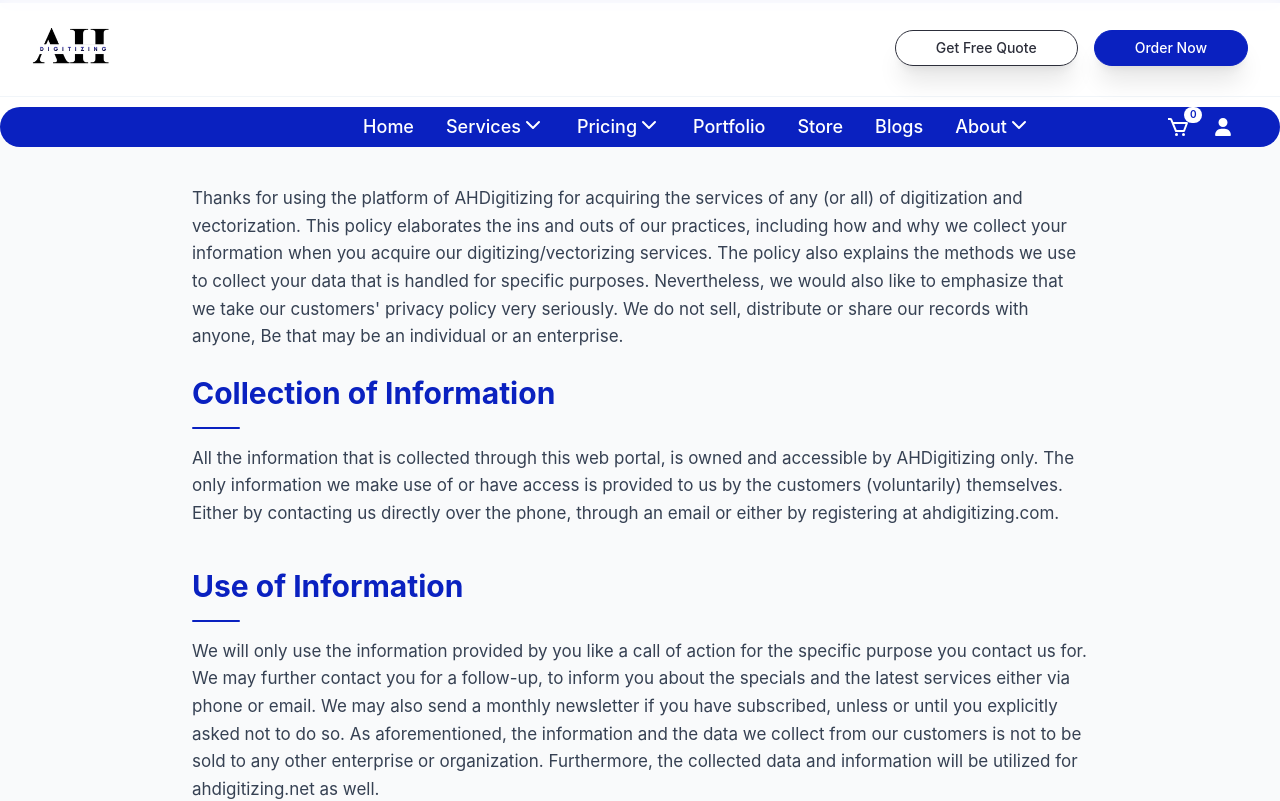
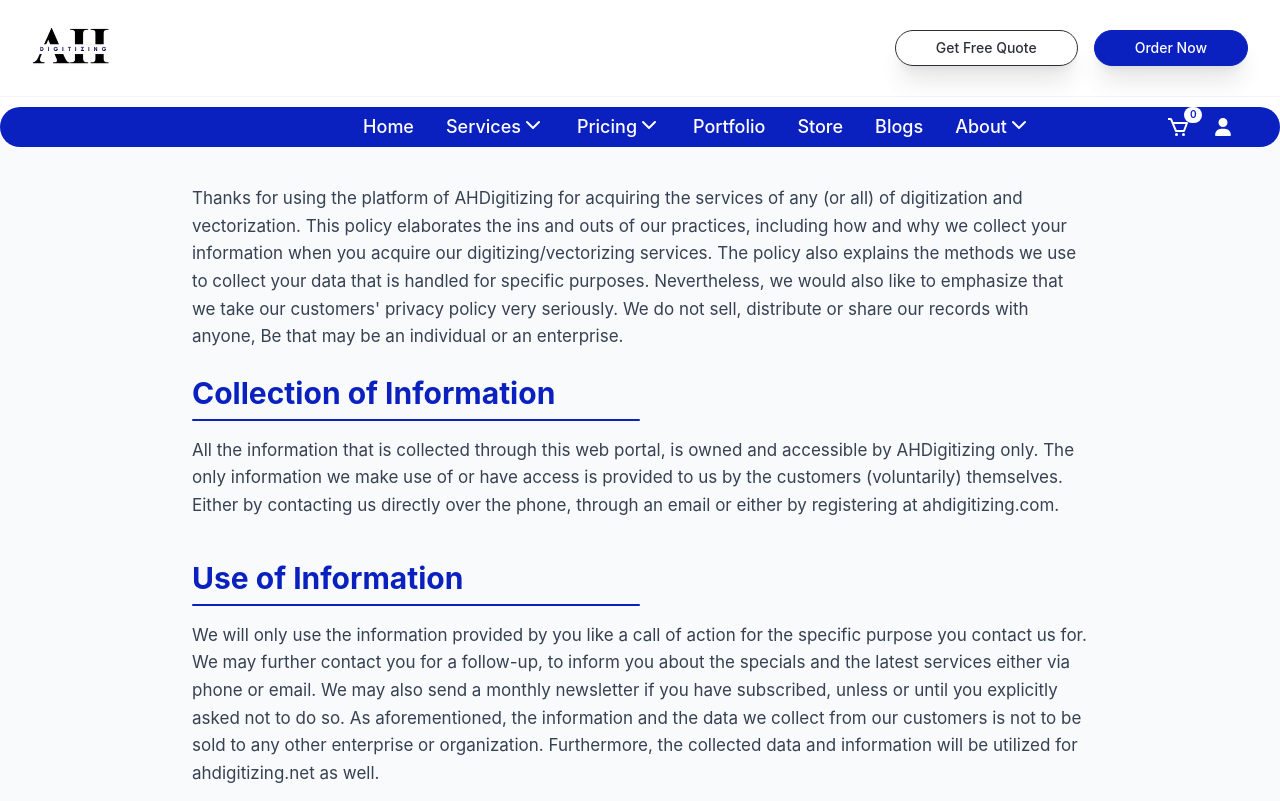
Before and after one commit to fourgoAgency/Ah-digitizing, a Next.js app: page /privacy-policy in a window 1280 px wide. Shown: the top 801 px of the page. Built offline with nearby package versions, Linux system fonts and the light colour scheme.

Commit message:
Update page.tsx

```diff
--- a/app/privacy-policy/page.tsx
+++ b/app/privacy-policy/page.tsx
@@ -1,5 +1,5 @@
 "use client";
-import { motion, useScroll, useSpring } from "framer-motion";
+import { motion } from "framer-motion";
 import Image from "next/image";
 
 // Privacy Policy Data
@@ -49,22 +49,8 @@ const privacyData = [
 ];
 
 export default function PrivacyPolicyPage() {
-  const { scrollYProgress } = useScroll();
-  const scaleX = useSpring(scrollYProgress, {
-    stiffness: 100,
-    damping: 30,
-    restDelta: 0.001,
-  });
-
   return (
     <div className="min-h-screen bg-gray-50">
-
-      {/* Scroll Progress Bar */}
-      <motion.div
-        style={{ scaleX }}
-        className="fixed top-0 left-0 right-0 h-[3px] bg-[#0A21C0] origin-left z-50"
-      />
-
       {/* Privacy Policy Content */}
       <div className="py-12 px-4 sm:px-6 lg:px-8">
         <div className="max-w-4xl mx-auto">
@@ -78,26 +64,26 @@ export default function PrivacyPolicyPage() {
               className={section.title ? "mb-10" : "mb-6"}
             >
               {section.title && (
-                <>
+                <div className="mb-4">
                   <motion.h2
                     initial={{ opacity: 0, x: -20 }}
                     whileInView={{ opacity: 1, x: 0 }}
                     viewport={{ once: true }}
                     transition={{ duration: 0.5, delay: index * 0.05, ease: "easeOut" }}
-                    className="text-2xl sm:text-[26px] lg:text-3xl font-bold text-[#0A21C0] mb-4"
+                    className="text-2xl sm:text-[26px] lg:text-3xl font-bold text-[#0A21C0] mb-2"
                   >
                     {section.title}
                   </motion.h2>
 
-                  {/* Animated underline beneath each heading */}
+                  {/* Underline covers 50% of the heading width */}
                   <motion.div
                     initial={{ scaleX: 0 }}
                     whileInView={{ scaleX: 1 }}
                     viewport={{ once: true }}
                     transition={{ duration: 0.45, delay: index * 0.05 + 0.15, ease: "easeOut" }}
-                    className="h-[2px] w-12 bg-[#0A21C0] origin-left rounded-full mb-4"
+                    className="h-[2px] bg-[#0A21C0] origin-left rounded-full w-1/2"
                   />
-                </>
+                </div>
               )}
 
               <motion.div
```
